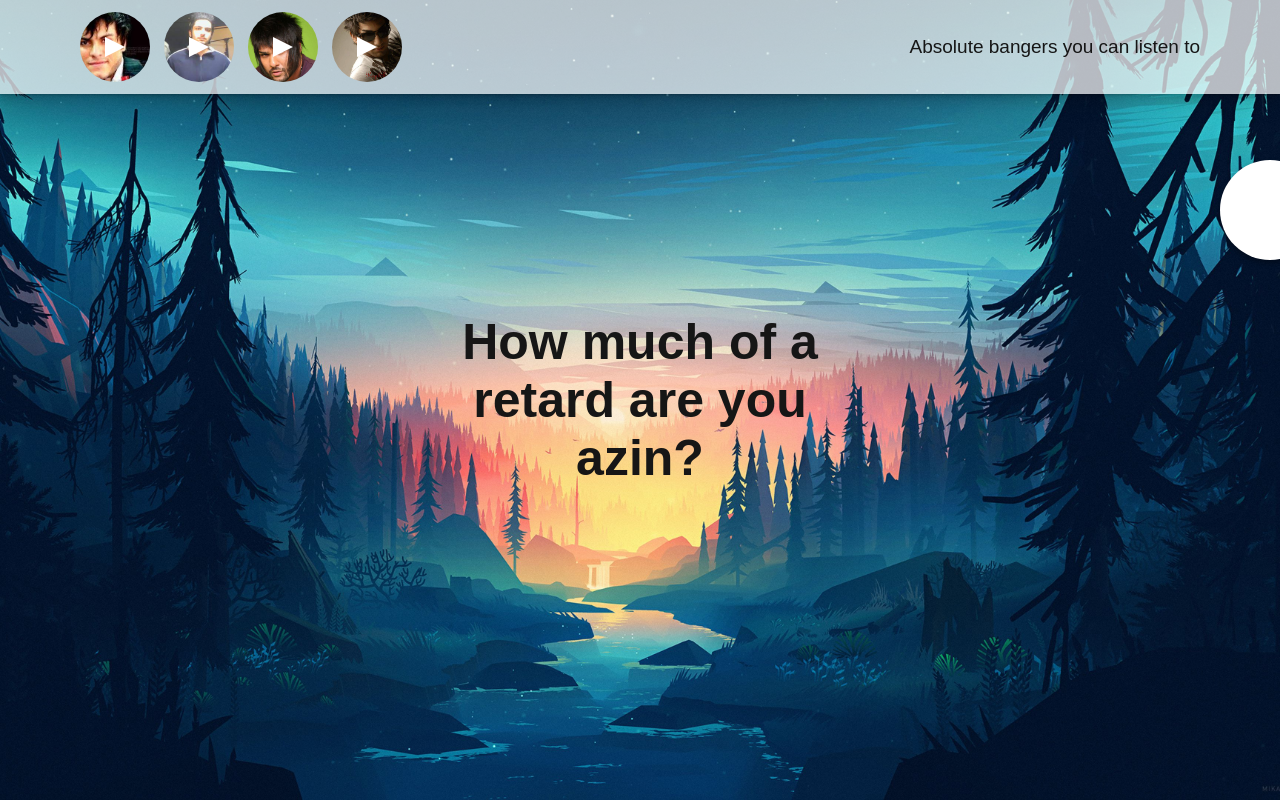
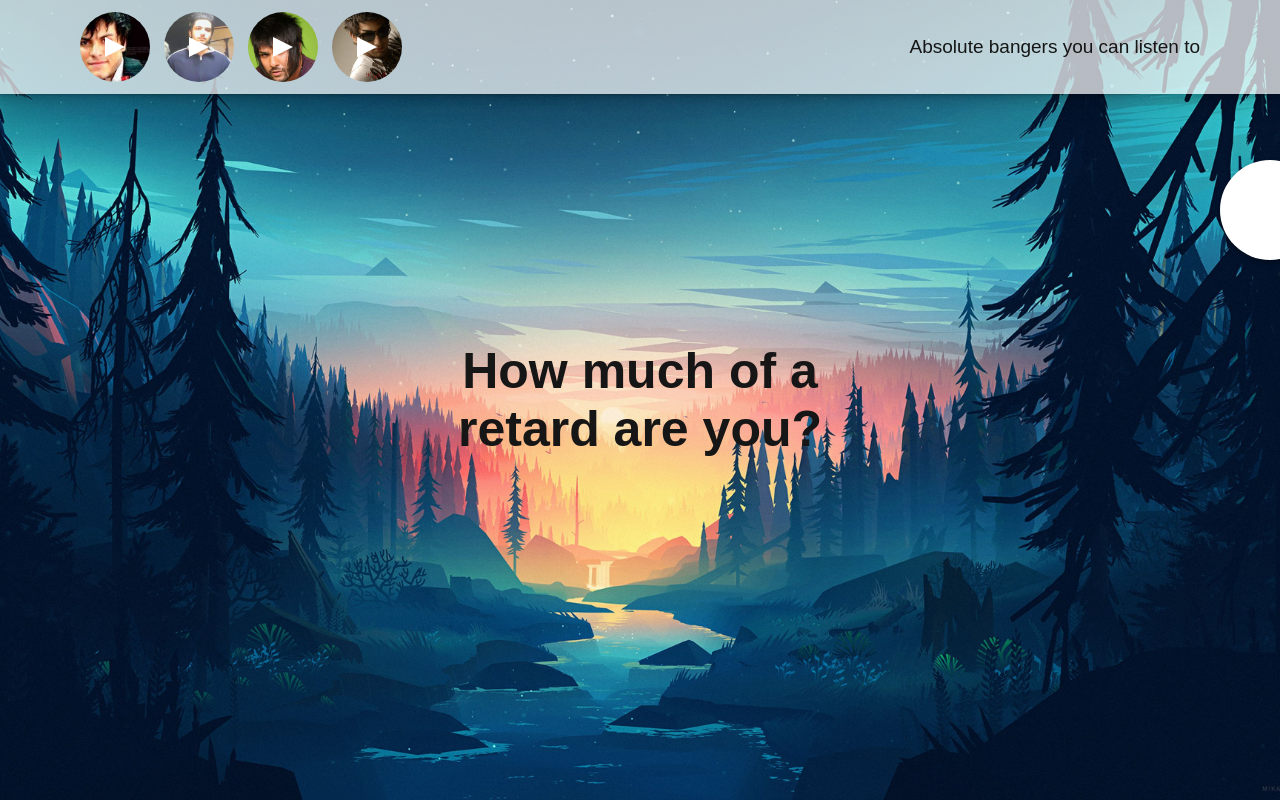
Before and after one commit to imArashAlishiri/eli, a plain HTML site: page index.html in a window 1280 px wide. Shown: the top 800 px of the page. Drawn offline with Linux system fonts and the light colour scheme; a web font is replaced by a local one.

Commit message:
Update index.html

```diff
--- a/index.html
+++ b/index.html
@@ -47,7 +47,7 @@
 
     <main class="main">
         <div class="stage-1">
-            <p class="main-p">How much of a retard are you azin?<p>
+            <p class="main-p">How much of a retard are you?<p>
         </div>
 
         <div class="stage-2 none">
```
